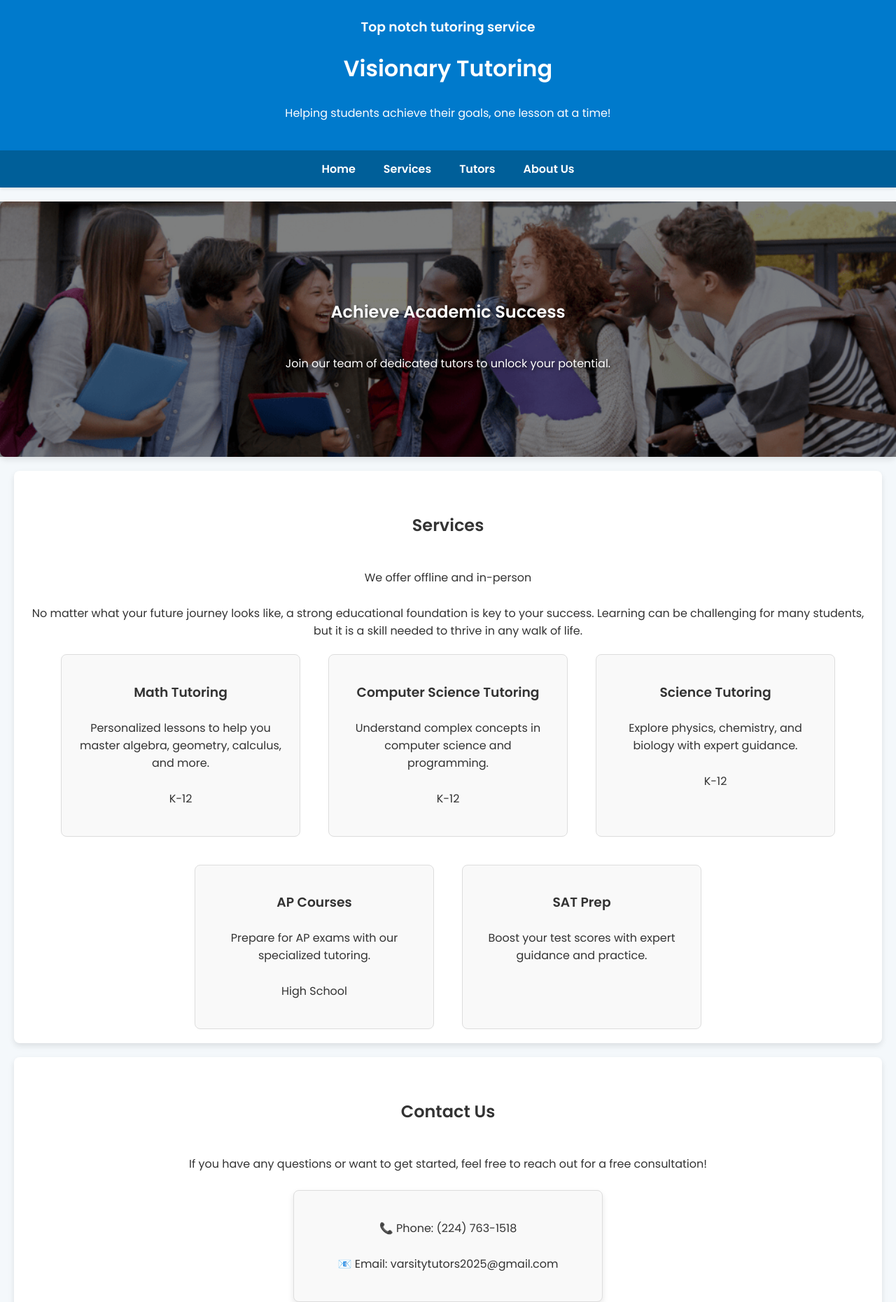
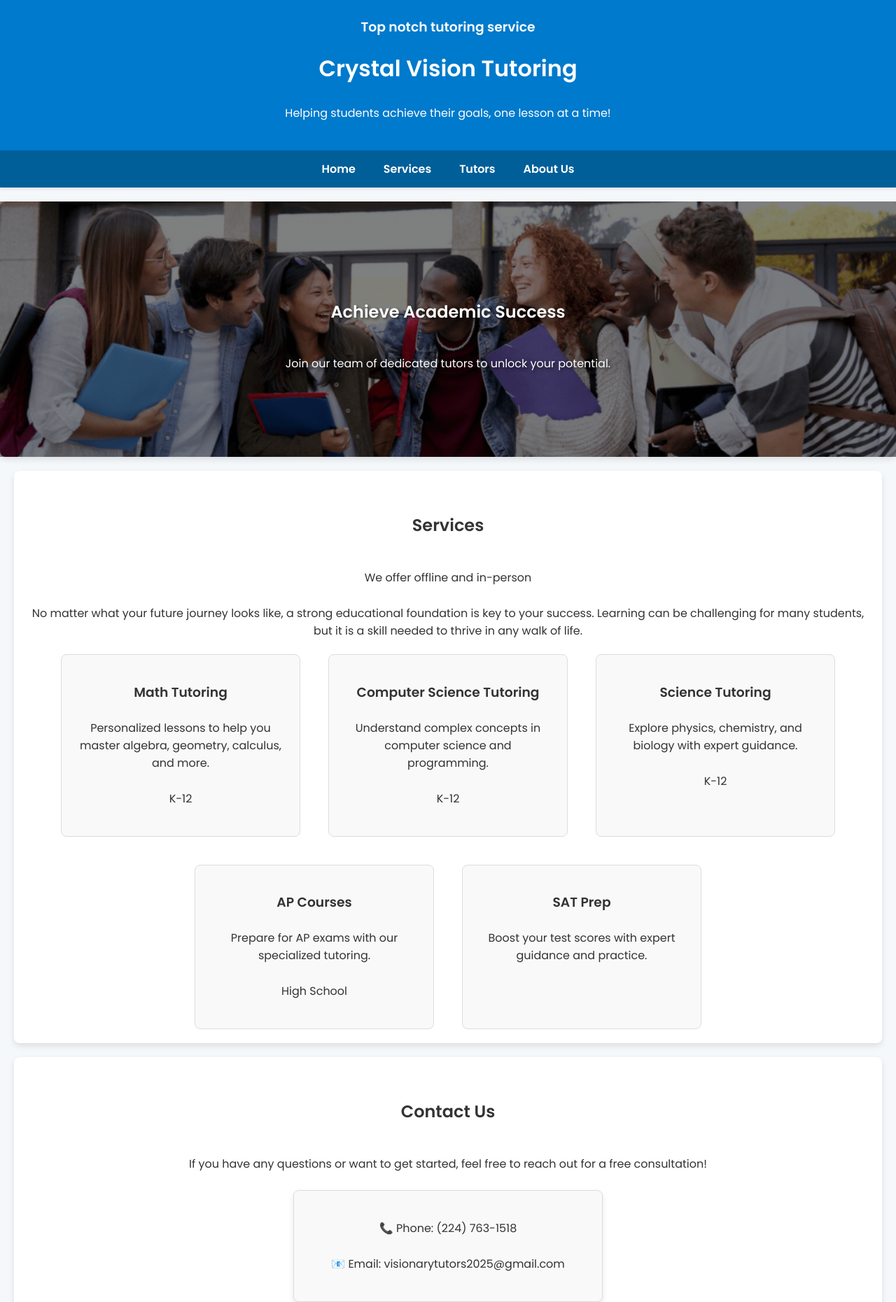
Before and after one commit to SurajRaju2008/Crystal_Vision_Tutors, a plain HTML site: page index.html in a window 1280 px wide. Shown: the part 142-2003 px from the top of the page at 70% size. Drawn offline with Linux system fonts and the light colour scheme.

Commit message:
Update index.html

```diff
--- a/index.html
+++ b/index.html
@@ -220,7 +220,7 @@
     <header>
         <img src="VisionaryLogo.png" style="width:100px;height:120px;">
         <h3>Top notch tutoring service</h3>
-        <h1>Visionary Tutoring</h1>
+        <h1>Crystal Vision Tutoring</h1>
         <p>Helping students achieve their goals, one lesson at a time!</p>
     </header>
 
@@ -274,7 +274,7 @@
         <div class="contact-container">
             <div class="contact-details">
                 <p>📞 Phone: (224) 763-1518</p>
-                <p>📧 Email: varsitytutors2025@gmail.com</p>
+                <p>📧 Email: visionarytutors2025@gmail.com</p>
             </div>
         </div>
     </section>
```
